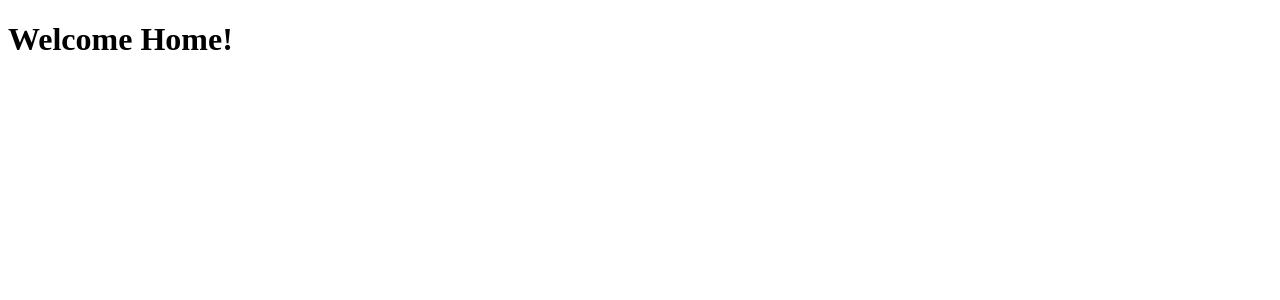
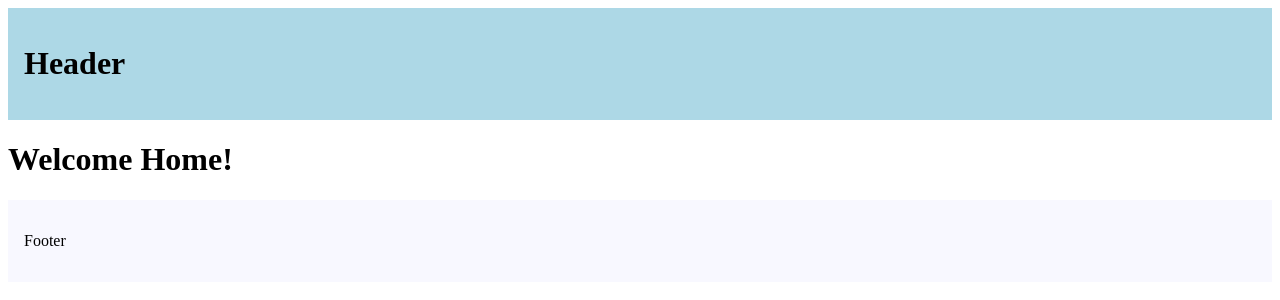
Before and after one commit to theron-mwen/next-js-learning, a Next.js app in the folder routing-demo/: page / in a window 1280 px wide. Shown: the top 300 px of the page. Built offline with nearby package versions, Linux system fonts and the light colour scheme.

Commit message:
Tuts 14 - Layouts

```diff
--- a/routing-demo/src/app/layout.tsx
+++ b/routing-demo/src/app/layout.tsx
@@ -1,15 +1,35 @@
-import React from "react"
+import React from "react";
 
 export const metadata = {
-    title: 'Routing Demo',
-    description: 'A demo of routing in Next.js 13',
-}
+  title: "Routing Demo",
+  description: "A demo of routing in Next.js 13",
+};
 
-export default function RootLayout({children}: {children: React.ReactNode}) {
+export default function RootLayout({
+  children,
+}: {
+  children: React.ReactNode;
+}) {
   return (
     <html lang="en">
       <body>
+        <header
+          style={{
+            backgroundColor: "lightblue",
+            padding: "1rem",
+          }}
+        >
+          <h1>Header</h1>
+        </header>
         {children}
+        <footer
+          style={{
+            backgroundColor: "ghostwhite",
+            padding: "1rem",
+          }}
+        >
+          <p>Footer</p>
+        </footer>
       </body>
     </html>
   );
```
Lines whose indentation alone changed are shown as unchanged.
